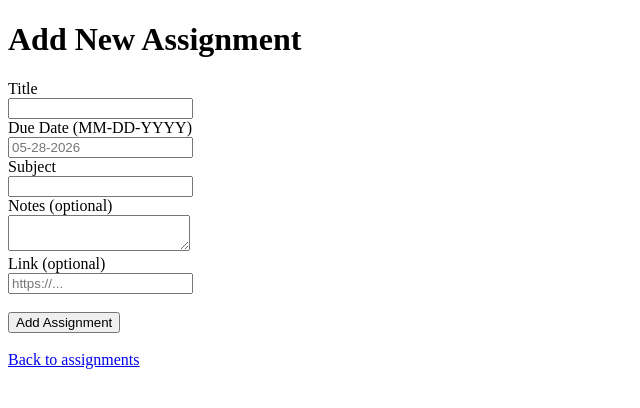
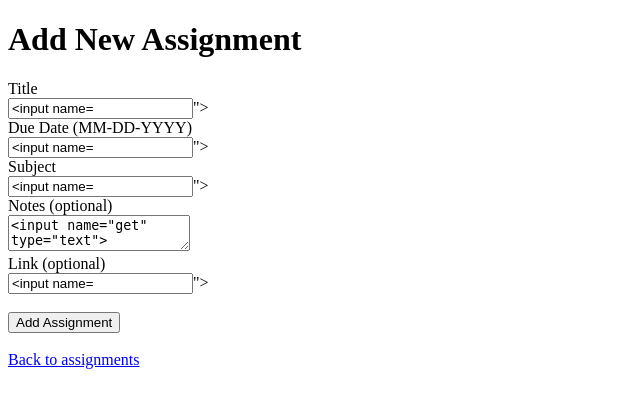
Before and after one commit to rebeccanhlen-code/student-assignment-tracker, a Flask app: template templates/new.html in a window 1280 px wide. Shown: the top 408 px of the page, without its empty margins (0-640 px from the left). Run offline with Flask 3, Linux system fonts and the light colour scheme; the template is opened without the code that fills it, so the values that code supplies are empty, except form fields; form fields are guessed from the names that the template uses.

Commit message:
Task 5: Add form validation
Validate title, due_date, subject on POST; re-render form
with inline error messages and preserved field values on failure.

Co-Authored-By: Claude Sonnet 4.6 <noreply@anthropic.com>

```diff
--- a/app.py
+++ b/app.py
@@ -38,19 +38,35 @@ def index() -> str:
 def new_assignment() -> str:
     global next_id
     if request.method == "POST":
+        title = request.form.get("title", "").strip()
+        due_date = request.form.get("due_date", "").strip()
+        subject = request.form.get("subject", "").strip()
+        notes = request.form.get("notes", "").strip()
         link = request.form.get("links", "").strip()
+
+        errors: dict[str, str] = {}
+        if not title:
+            errors["title"] = "Title is required."
+        if not due_date:
+            errors["due_date"] = "Due date is required."
+        if not subject:
+            errors["subject"] = "Subject is required."
+
+        if errors:
+            return render_template("new.html", errors=errors, form=request.form)
+
         assignments.append({
             "id": next_id,
-            "title": request.form.get("title", "").strip(),
-            "due_date": request.form.get("due_date", "").strip(),
-            "subject": request.form.get("subject", "").strip(),
+            "title": title,
+            "due_date": due_date,
+            "subject": subject,
             "status": "incomplete",
-            "notes": request.form.get("notes", "").strip(),
+            "notes": notes,
             "links": [link] if link else [],
         })
         next_id += 1
         return redirect(url_for("index"))
-    return render_template("new.html")
+    return render_template("new.html", errors={}, form={})
 
 
 if __name__ == "__main__":
--- a/templates/new.html
+++ b/templates/new.html
@@ -11,23 +11,26 @@
     <form method="POST" action="/assignments/new">
         <div>
             <label for="title">Title</label><br>
-            <input type="text" id="title" name="title">
+            <input type="text" id="title" name="title" value="{{ form.get('title', '') }}">
+            {% if errors.title %}<span style="color:red;">{{ errors.title }}</span>{% endif %}
         </div>
         <div>
             <label for="due_date">Due Date (MM-DD-YYYY)</label><br>
-            <input type="text" id="due_date" name="due_date" placeholder="05-28-2026">
+            <input type="text" id="due_date" name="due_date" placeholder="05-28-2026" value="{{ form.get('due_date', '') }}">
+            {% if errors.due_date %}<span style="color:red;">{{ errors.due_date }}</span>{% endif %}
         </div>
         <div>
             <label for="subject">Subject</label><br>
-            <input type="text" id="subject" name="subject">
+            <input type="text" id="subject" name="subject" value="{{ form.get('subject', '') }}">
+            {% if errors.subject %}<span style="color:red;">{{ errors.subject }}</span>{% endif %}
         </div>
         <div>
             <label for="notes">Notes (optional)</label><br>
-            <textarea id="notes" name="notes"></textarea>
+            <textarea id="notes" name="notes">{{ form.get('notes', '') }}</textarea>
         </div>
         <div>
             <label for="links">Link (optional)</label><br>
-            <input type="text" id="links" name="links" placeholder="https://...">
+            <input type="text" id="links" name="links" placeholder="https://..." value="{{ form.get('links', '') }}">
         </div>
         <br>
         <button type="submit">Add Assignment</button>
```
Also changed, not shown: BUILD_LOG.md (+7 -0 lines), tests/test_assignments.py (+16 -0 lines).
